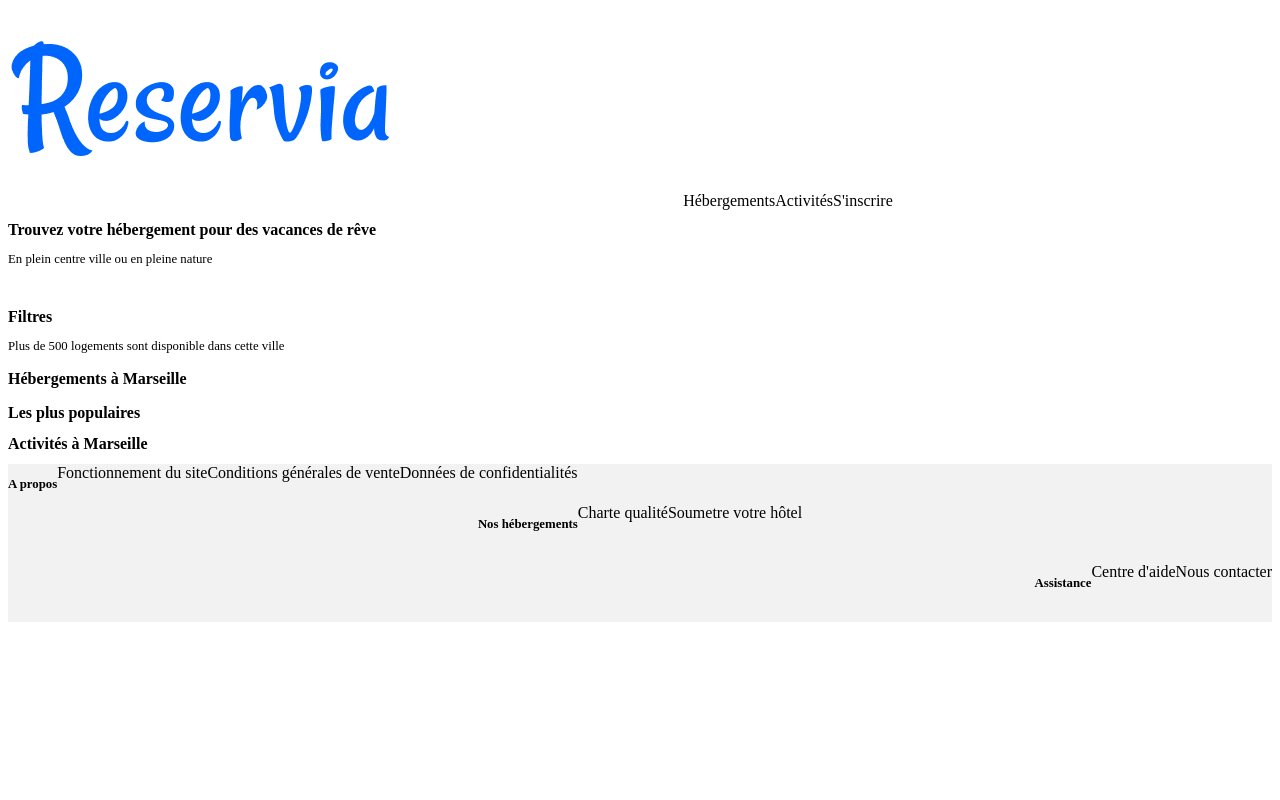
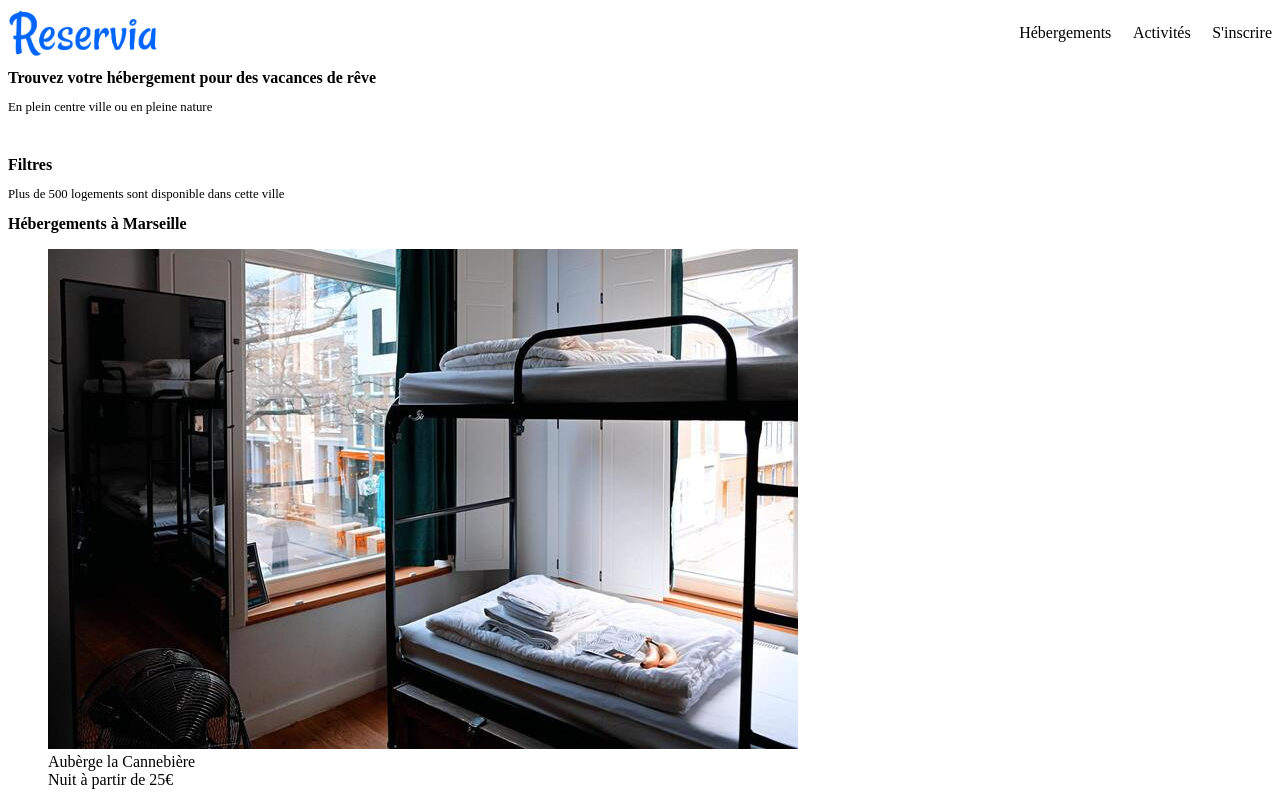
Before and after one commit to JPI-code/JoannaPachIbramow_2_01062021, a plain HTML site: page index.html in a window 1280 px wide. Shown: the top 800 px of the page. Drawn offline with Linux system fonts and the light colour scheme.

Commit message:
Head content

```diff
--- a/index.html
+++ b/index.html
@@ -1,24 +1,55 @@
 <!DOCTYPE html>
 <html>
+
 <head>
-        <!-- En-tête de l'onglet-->
+    <!-- Coding Method allowing to display special caracters-->
     <meta charset="utf-8" />
-        <title>Reservia</title>
+
+    <!-- Link to StyleSheet-->
     <link rel="stylesheet" href="style.css" />
+
+    <!-- Responsive Meta Tags : takes control over the viewport - user's visible area of a web page - depending on device size-->
+    <meta name="viewport" content="width=device-width, initial-scale=1.0">
+
+    <!-- Primary Meta Tags : tab name=> title<70 characters + search result preview=> description<155 characters + SEO -->
+    <title>Reservia. Outil de recherche d'hébergement pour des vacances</title>
+    <meta name="title" content="Reservia. Outil de recherche d'hébergement pour des vacances">
+    <meta name="description" content="Reservia, cherchez en ligne le meilleur hébergement pour vos vacances de rêve.">
+
+    <!-- Open Graph / Card to be shared via Facebook -->
+  <meta property="og:type" content="website">
+  <meta property="og:url" content="https://reservia.fr">
+  <meta property="og:title" content="Reservia. Outil de recherche d'hébergement pour des vacances">
+  <meta property="og:description" content="Reservia, cherchez en ligne le meilleur hébergement pour vos vacances de rêve.">
+  <meta property="og:image" content="https://reservia.fr/reservia_banner.png">
+
+  <!-- Twitter / Twitter card -->
+  <meta property="twitter:card" content="summary_large_image">
+  <meta property="twitter:url" content="https://reservia.fr">
+  <meta property="twitter:title" content="Reservia. Outil de recherche d'hébergement pour des vacances">
+  <meta property="twitter:description" content="Reservia, cherchez en ligne le meilleur hébergement pour vos vacances de rêve.">
+  <meta property="twitter:image" content="https://reservia.fr/reservia_banner.png">
+
+  <script src="https://kit.fontawesome.com/406da18a0b.js" crossorigin="anonymous" defer ></script>
+</head>
+<body>
 
 </head>
 
 <body>
 
     <header>
-            <img id="logo" src="images/logo.png" alt="Logo" title="Reservia" />
+
 
         <nav>
-                <!-- Menu de navigation-->
-                <div id="conteneur">
+            <!-- Main menu-->
+            <div class="container">
+                <img class="logo" src="images/logo.png" alt="Logo" title="Reservia" />
+                <div class="actions-wrapper">
                     <a class="menu" href="#Hébergements" title="Cliquez ici">Hébergements</a>
                     <a class="menu" href="#Activités" title="Cliquez ici">Activités</a>
                     <a class="menu" href="#S'inscrire" title="Créez son compte">S'inscrire</a>
+                </div>
             </div>
         </nav>
     </header>
@@ -32,9 +63,20 @@
         <p>Plus de 500 logements sont disponible dans cette ville</p>
 
         <section>
+            <h1 id="Hébergements">Hébergements à Marseille</h1>
+            <div>
                 <article>
-    <h1 id="Hébergements">Hébergements à Marseille</h1>
+
+                    <figure>
+                        <a href="images/auberge_large.jpg"><img src="images/auberge_mini.jpg" alt="Photo de l'auberge"
+                                title="Cliquez pour agrandir" /></a>
+                        <figcaption>
+                            <style="font-weight: bold;">Aubèrge la Cannebière</style> <br />
+                                Nuit à partir de 25€
+                        </figcaption>
+                    </figure>
                 </article>
+            </div>
         </section>
 
         <aside>
@@ -65,4 +107,5 @@
         </div>
     </footer>
 </body>
+
 </html>
--- a/style.css
+++ b/style.css
@@ -1,59 +1,81 @@
-@font-face {/* Définition d'une nouvelle police nommée Raleway Regular */
+@font-face {
+    /* Définition d'une nouvelle police nommée Raleway Regular */
     font-family: 'raleway';
     src: url('FONT/static/Raleway-Regular.ttf') format('ttf');
 }
+
 /* Balise body, donc sur TOUTE la page */
-body
-{
-    background-color: white; /* Le fond de la page sera noir */
-    color: black; /* Le texte de la page sera blanc */
-}
-nav
-#conteneur
-{ display: flex;
-    justify-content: flex-end;
-    width: 70%;
+
+body {
+    background-color: white;
+    /* Le fond de la page sera noir */
+    color: black;
+    /* Le texte de la page sera blanc */
 }
 
-.introduction
-{
-	color:black
+nav .container {
+    display: flex;
+    justify-content: space-between;
+    align-items: center;
+    height: 50px;
 }
-h1
-{
-	font-size:  1em;
+
+.logo {
+    width: 150px;
 }
-p
-{
+
+.actions-wrapper {
+    display: flex;
+    width: 20%;
+    justify-content: space-between;
+    height: 100%;
+    align-items: center;
+
+}
+
+.introduction {
+    color: black
+}
+
+h1 {
+    font-size: 1em;
+}
+
+p {
     font-size: 0.8em;
 }
-a /* Liens par défaut (non survolés) */
+
+a
+/* Liens par défaut (non survolés) */
+
     {
     text-decoration: none;
     color: black;
 }
-a:hover /* Apparence au survol des liens */
+
+a:hover
+/* Apparence au survol des liens */
+
     {
     text-decoration: overline;
     color: blue;
 }
-#Firstcolumn
-{
+
+#Firstcolumn {
     display: flex;
     justify-content: flex-start;
 }
-#Secondcolumn
-{
+
+#Secondcolumn {
     display: flex;
     justify-content: center;
 }
-#Thirdcolumn
-{
+
+#Thirdcolumn {
     display: flex;
     justify-content: flex-end;
 }
-footer
-{
+
+footer {
     background-color: #F2F2F2
-
 }
```
Also changed, not shown: images/auberge_large.jpg (added), images/auberge_mini.jpg (added), images/reservia_banner.png (added). Lines whose indentation alone changed are shown as unchanged.
